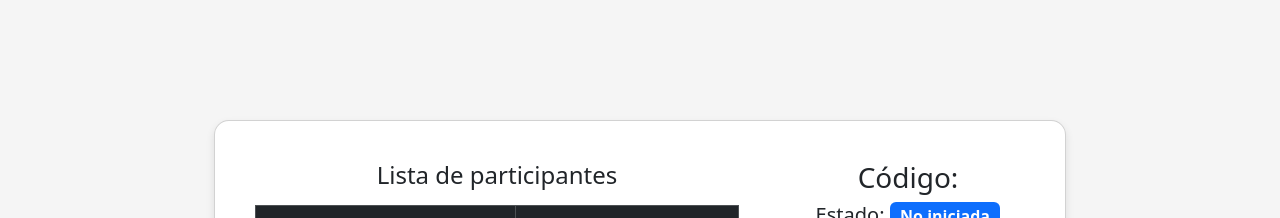
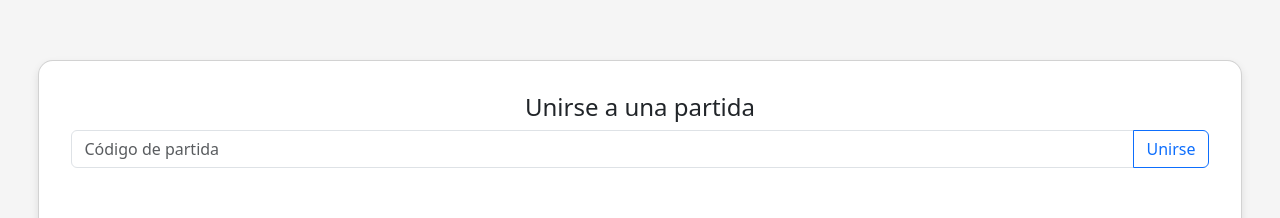
Before and after one commit to carlosdev97/secret-hitler, a Vue app: page /create-Game in a window 1280 px wide. Shown: the part 121-339 px from the top of the page. Built offline with nearby package versions, Linux system fonts and the light colour scheme; no server answers; the database is empty; sample sign-in values are in the browser's storage.

Commit message:
unirse a partida

```diff
--- a/src/firebase/CreateGame.js
+++ b/src/firebase/CreateGame.js
@@ -215,7 +215,42 @@ export function createGame(redirectCallback) {
       callback(snap.docs.map((d) => d.data()))
     );
   }
+  async function joinGame(codigo) {
+    try {
+      const user = auth.currentUser;
+      if (!user) throw new Error("No autenticado");
 
+      // Verificar partida existe
+      const partidaRef = doc(db, "partidas", codigo);
+      const partidaSnap = await getDoc(partidaRef);
+      if (!partidaSnap.exists()) {
+        Swal.fire("Error", "El código de partida no existe", "error");
+        return false;
+      }
+
+      // Añadir jugador
+      const jugadorRef = doc(db, `partidas/${codigo}/jugadores`, user.uid);
+      await setDoc(jugadorRef, {
+        uid: user.uid,
+        nombre: user.displayName || "Jugador",
+        esta_vivo: true,
+        es_presidente: false,
+        es_canciller: false,
+        rol: null,
+        inclinacion: null
+      });
+
+      // Actualizar estado local y listeners
+      game.codigo = codigo;
+      localStorage.setItem("codigoPartida", codigo);
+      escucharCambios(codigo, redirectCallback);
+
+      return true;
+    } catch (e) {
+      console.error("joinGame error:", e);
+      return false;
+    }
+  }
   // Reconexión al cargar
   onReconnect();
 
@@ -224,6 +259,7 @@ export function createGame(redirectCallback) {
     inicializarJuego,
     iniciarPartida,
     escucharJugadores,
+    joinGame,
   };
 }
 
--- a/src/views/CreateGame.vue
+++ b/src/views/CreateGame.vue
@@ -4,6 +4,26 @@
     <div class="card card-create">
       <div class="card-body card-body-create">
         <div class="container-box">
+
+          <!-- Unirse a partida existente -->
+          <div class="mb-4 w-100">
+            <h4>Unirse a una partida</h4>
+            <div class="input-group justify-content-center">
+              <input
+                v-model="joinCode"
+                type="text"
+                class="form-control"
+                placeholder="Código de partida"
+              />
+              <button
+                class="btn btn-outline-primary"
+                @click="handleJoin"
+              >
+                Unirse
+              </button>
+            </div>
+          </div>
+
           <!-- Lista de participantes -->
           <div class="container-info conta me-3" style="width: 500px; padding: 8px;">
             <h4>Lista de participantes</h4>
@@ -59,9 +79,9 @@
               Estado:
               <span class="badge"
                     :class="{
-                      'bg-primary':   game.estado === 'No iniciada',
-                      'bg-success':   game.estado === 'iniciada',
-                      'bg-danger':    game.estado === 'finalizada'
+                      'bg-primary': game.estado === 'No iniciada',
+                      'bg-success': game.estado === 'iniciada',
+                      'bg-danger':  game.estado === 'finalizada'
                     }"
               >
                 {{ game.estado }}
@@ -95,6 +115,7 @@
               </button>
             </div>
           </div>
+
         </div>
       </div>
     </div>
@@ -114,14 +135,15 @@ if (!usuarioActual) {
   router.push({ name: 'Login' })
 }
 
-// Estado local
+// Local state
 const mostrarRoles = ref(false)
+const joinCode     = ref('')
 
-// Crear partida y obtener métodos / estado
-const { game, inicializarJuego, iniciarPartida, escucharJugadores } =
+// CreateGame composable
+const { game, inicializarJuego, iniciarPartida, escucharJugadores, joinGame } =
   createGame(({ name, params }) => router.push({ name, params }))
 
-// Al montar, inicializa y suscribe a jugadores
+// On mount, initialize and subscribe
 onMounted(async () => {
   await inicializarJuego()
   escucharJugadores(game.codigo, jugadores => {
@@ -129,12 +151,22 @@ onMounted(async () => {
   })
 })
 
-// Navegar a la sala de juego
-const irAPartida = () => {
-  router.push({ name: 'GameRoom', params: { id: game.codigo } })
+// Handle join
+async function handleJoin() {
+  if (!joinCode.value) return
+  const ok = await joinGame(joinCode.value)
+  if (ok) {
+    // Clear input on success
+    joinCode.value = ''
+  }
 }
 
-// Clases para roles
+// Navigate to nomination
+const irAPartida = () => {
+  router.push({ name: 'Nomination', params: { id: game.codigo } })
+}
+
+// Role badge classes
 const rolClass = rol => ({
   'bg-danger':  rol === 'Hitler',
   'bg-warning': rol === 'Fascista',
```
